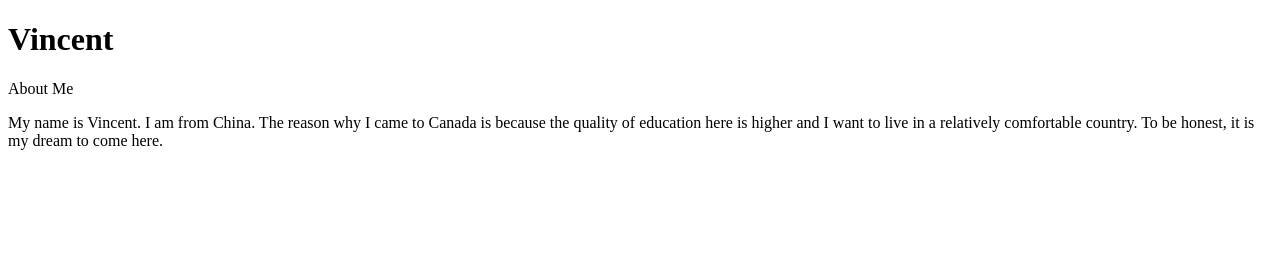
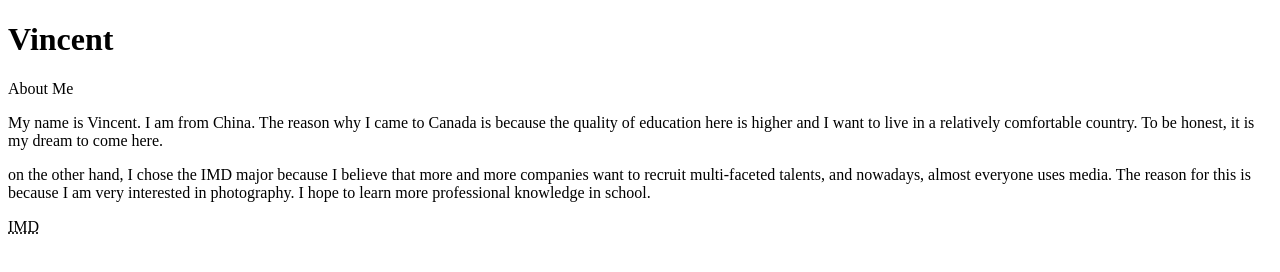
Before and after one commit to sui00012/sui00012.github.io, a plain HTML site: page html-assignment/index.html in a window 1280 px wide. Drawn offline with Linux system fonts and the light colour scheme.

Commit message:
paragraphs 2

```diff
--- a/html-assignment/index.html
+++ b/html-assignment/index.html
@@ -8,6 +8,10 @@
 <body>
     <h1>Vincent</h1>
     <header>About Me</header>
-    <p>My name is Vincent. I am from China. The reason why I came to Canada is because the quality of education here is higher and I want to live in a relatively comfortable country. To be honest, it is my dream to come here.</p>
+      <main>
+         <p>My name is Vincent. I am from China. The reason why I came to Canada is because the quality of education here is higher and I want to live in a relatively comfortable country. To be honest, it is my dream to come here.</p>
+        <p>on the other hand, I chose the IMD major because I believe that more and more companies want to recruit multi-faceted talents, and nowadays, almost everyone uses media. The reason for this is because I am very interested in photography. I hope to learn more professional knowledge in school.</p>
+         <abbr title="Interactive Media Design">IMD</abbr>
+      </main>
 </body>
 </html>
```
